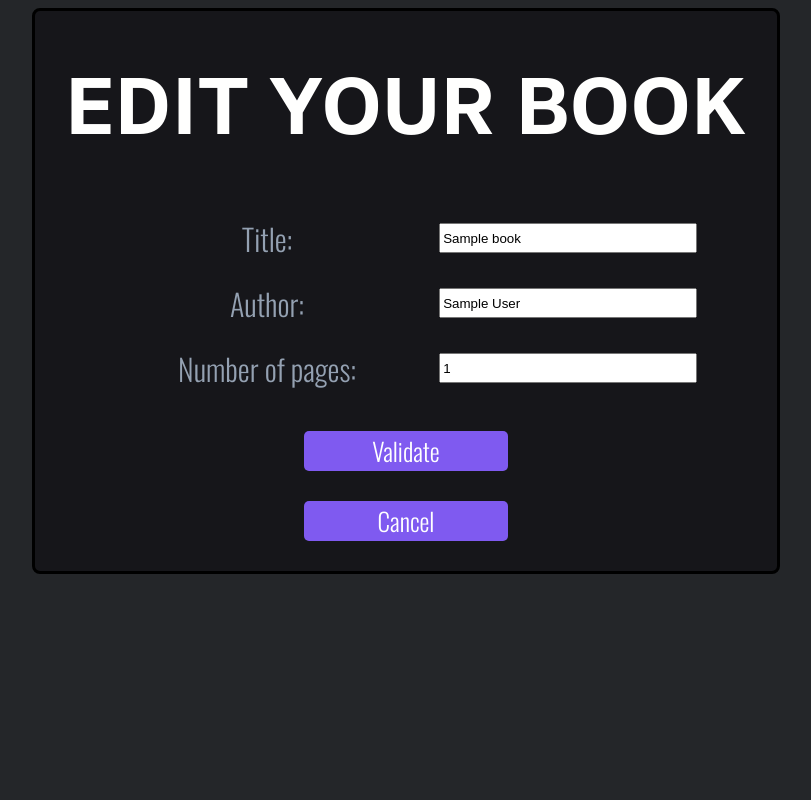
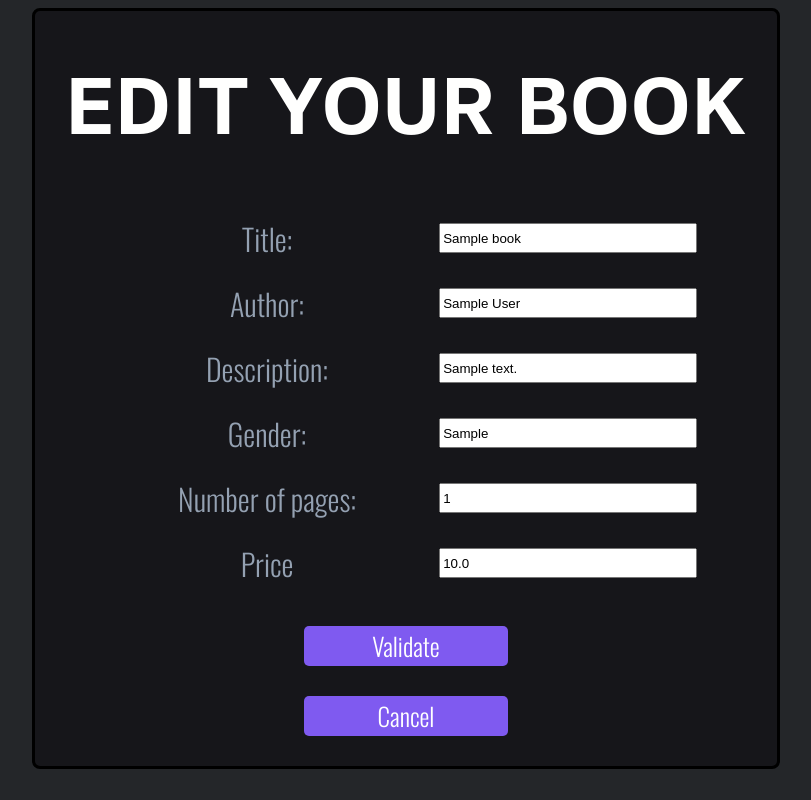
Before and after one commit to ForixM/LibraryBooks, a Django app: page /edit/1 in a window 1280 px wide. Shown: the whole page, without its empty margins (234-1045 px from the left). Run offline with Django 4.2, Linux system fonts and the light colour scheme; a user stored in the database is signed in; tables that the repository leaves empty hold one stand-in row (values such as "Sample post").

Commit message:
Cannot make a negative price or number of pages. Now price field is float

```diff
--- a/book/forms.py
+++ b/book/forms.py
@@ -12,13 +12,24 @@ class ConfirmationForm(forms.Form):
 class EditBookForm(forms.Form):
     title = forms.CharField()
     author = forms.CharField()
+    description = forms.CharField()
+    gender = forms.CharField()
     num_pages = forms.IntegerField()
+    price = forms.FloatField()
+
+    def is_valid(self):
+        if float(self.data.get('price')) < 0 or float(self.data.get('num_pages')) < 0:
+            return False
+        return super().is_valid()
 
     # This custom def will apply the book update in the database
     def update_book(self, book):
         book.title = self.data['title']
         book.author = self.data['author']
+        book.description = self.data['description']
+        book.gender = self.data['gender']
         book.num_pages = self.data['num_pages']
+        book.price = self.data['price']
         book.save()
 
 
@@ -29,7 +40,12 @@ class CreateBookForm(forms.Form):
     description = forms.CharField()
     gender = forms.CharField()
     num_pages = forms.IntegerField()
-    price = forms.IntegerField()
+    price = forms.FloatField()
+
+    def is_valid(self):
+        if float(self.data.get('price')) < 0 or float(self.data.get('num_pages')) < 0:
+            return False
+        return super().is_valid()
 
     # This custom def will apply the book create in the database
     def create_book(self, user):
--- a/book/templates/book/create.html
+++ b/book/templates/book/create.html
@@ -30,7 +30,7 @@
                     <input name="description" type="text">
                     <input name="gender" type="text">
                     <input name="num_pages" type="number">
-                    <input name="price" type="number">
+                    <input name="price" step="0.01" type="number">
                 </div>
             </div>
             <input name="create" class="submit-input" type="submit" value="Validate">
--- a/book/templates/book/edit.html
+++ b/book/templates/book/edit.html
@@ -19,12 +19,18 @@
                 <div class="champs">
                     <label>Title:</label>
                     <label>Author:</label>
+                    <label>Description:</label>
+                    <label>Gender:</label>
                     <label>Number of pages:</label>
+                    <label>Price</label>
                 </div>
                 <div class="champs2">
                     <input name="title" type="text" value="{{ book.title }}">
                     <input name="author" type="text" value="{{ book.author }}">
+                    <input name="description" type="text" value="{{ book.description }}">
+                    <input name="gender" type="text" value="{{ book.gender }}">
                     <input name="num_pages" type="number" value="{{ book.num_pages }}">
+                    <input name="price" type="number" step="0.01" value="{{ book.price }}">
                 </div>
             </div>
             <input name="edit" class="submit-input" type="submit" value="Validate">
```
